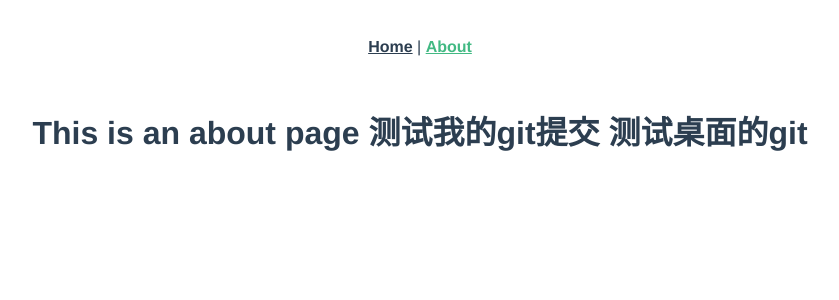
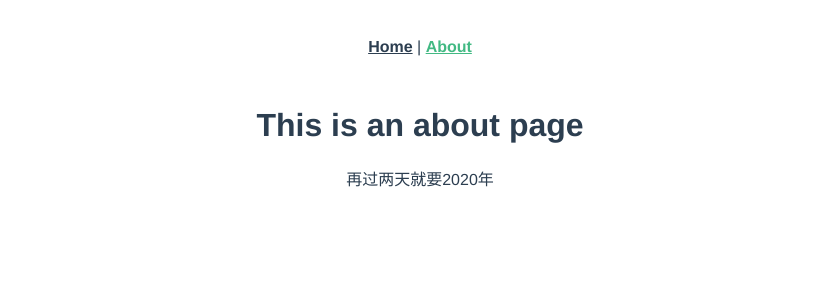
Before and after one commit to wjq666666/vueInduction, a Vue app: page /about in a window 1280 px wide. Shown: the top 300 px of the page, without its empty margins (220-1059 px from the left). Built offline with nearby package versions, Linux system fonts and the light colour scheme.

Commit message:
Update About.vue

```diff
--- a/src/views/About.vue
+++ b/src/views/About.vue
@@ -1,5 +1,6 @@
 <template>
   <div class="about">
-    <h1>This is an about page 测试我的git提交 测试桌面的git</h1>
+    <h1>This is an about page</h1>
+    <div>再过两天就要2020年</div>
   </div>
 </template>
```
